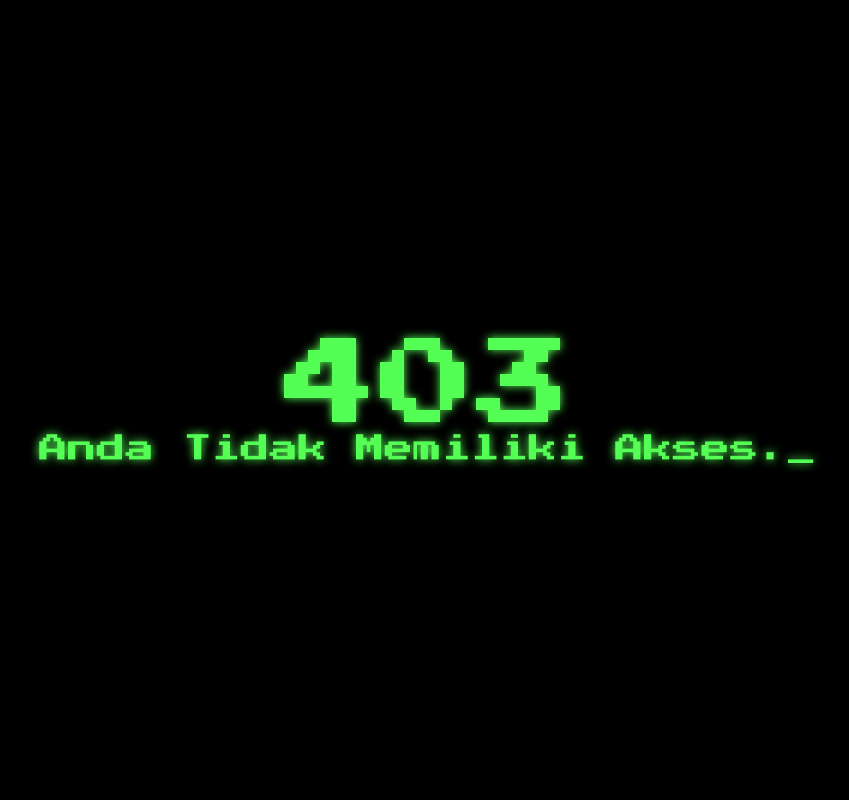
After one commit to ArielPangestu/Presensi_FaceRecognition, a Flask app: template templates/403.html in a window 1280 px wide. The commit adds this page. Shown: the whole page, without its empty margins (212-1061 px from the left). Run offline with Flask 3, Linux system fonts and the light colour scheme; the template is opened without the code that fills it, so the values that code supplies are empty; the visitor is signed in with stand-in values (Sample User, id 1).

Commit message:
final the end

```diff
--- /dev/null
+++ b/templates/403.html
@@ -0,0 +1,73 @@
+<!DOCTYPE html>
+<html lang="en">
+
+<head>
+    <meta charset="UTF-8">
+    <meta name="viewport" content="width=device-width, initial-scale=1.0">
+    <title>403 Forbidden</title>
+    <style>
+        @import url("https://fonts.googleapis.com/css?family=Press+Start+2P");
+
+        html,
+        body {
+            width: 100%;
+            height: 100%;
+            margin: 0;
+        }
+
+        * {
+            font-family: 'Press Start 2P', cursive;
+            box-sizing: border-box;
+        }
+
+        #app {
+            padding: 1rem;
+            background: black;
+            display: flex;
+            height: 100%;
+            justify-content: center;
+            align-items: center;
+            color: #54FE55;
+            text-shadow: 0px 0px 10px;
+            font-size: 6rem;
+            flex-direction: column;
+        }
+
+        #app .txt {
+            font-size: 1.8rem;
+        }
+
+        @keyframes blink {
+            0% {
+                opacity: 0;
+            }
+
+            49% {
+                opacity: 0;
+            }
+
+            50% {
+                opacity: 1;
+            }
+
+            100% {
+                opacity: 1;
+            }
+        }
+
+        .blink {
+            animation-name: blink;
+            animation-duration: 1s;
+            animation-iteration-count: infinite;
+        }
+    </style>
+</head>
+
+<body>
+    <div id="app">
+        <div>403</div>
+        <div class="txt">Anda Tidak Memiliki Akses.<span class="blink">_</span> </div>
+    </div>
+</body>
+
+</html>
```
Also changed, not shown: templates/register.html (+27 -2 lines).
